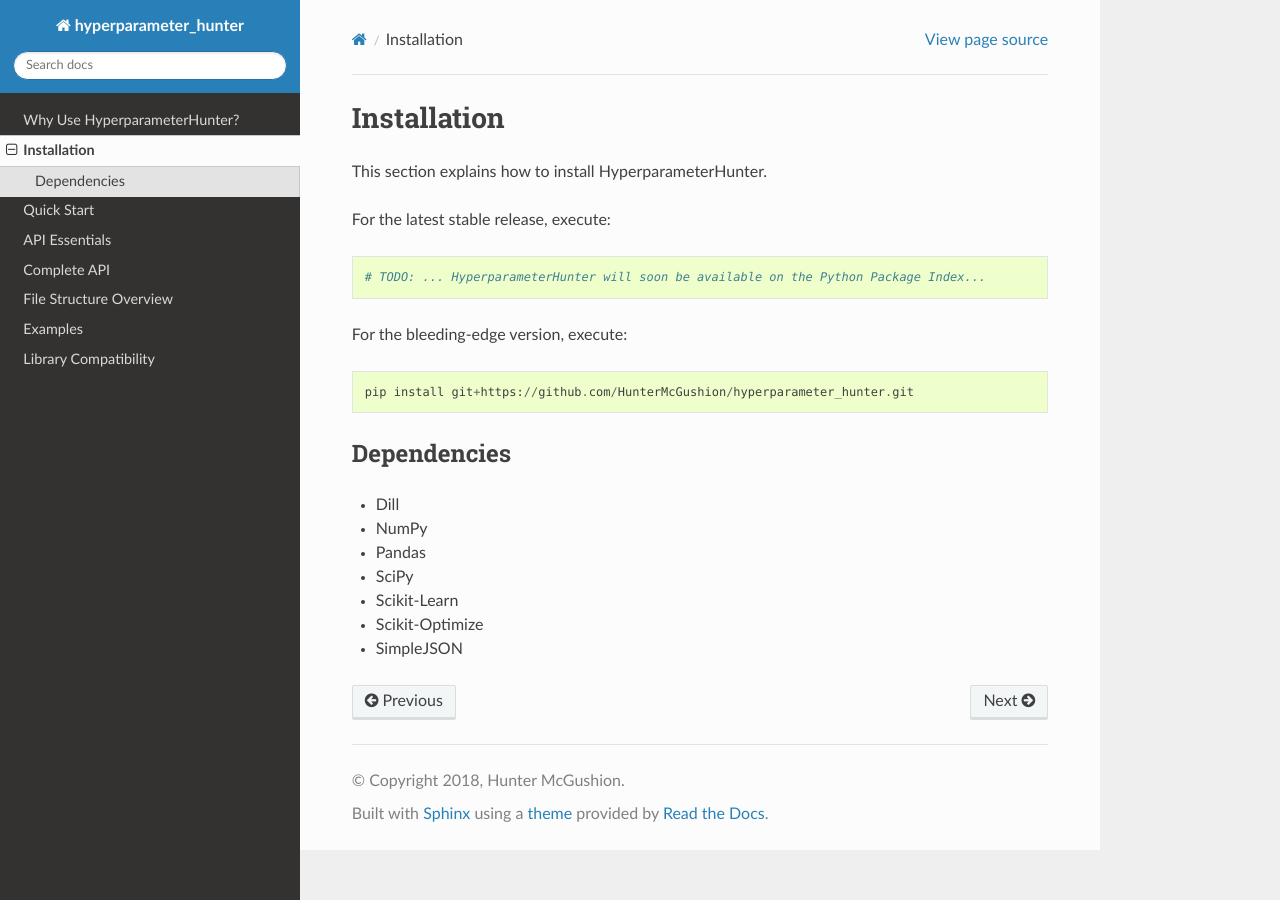
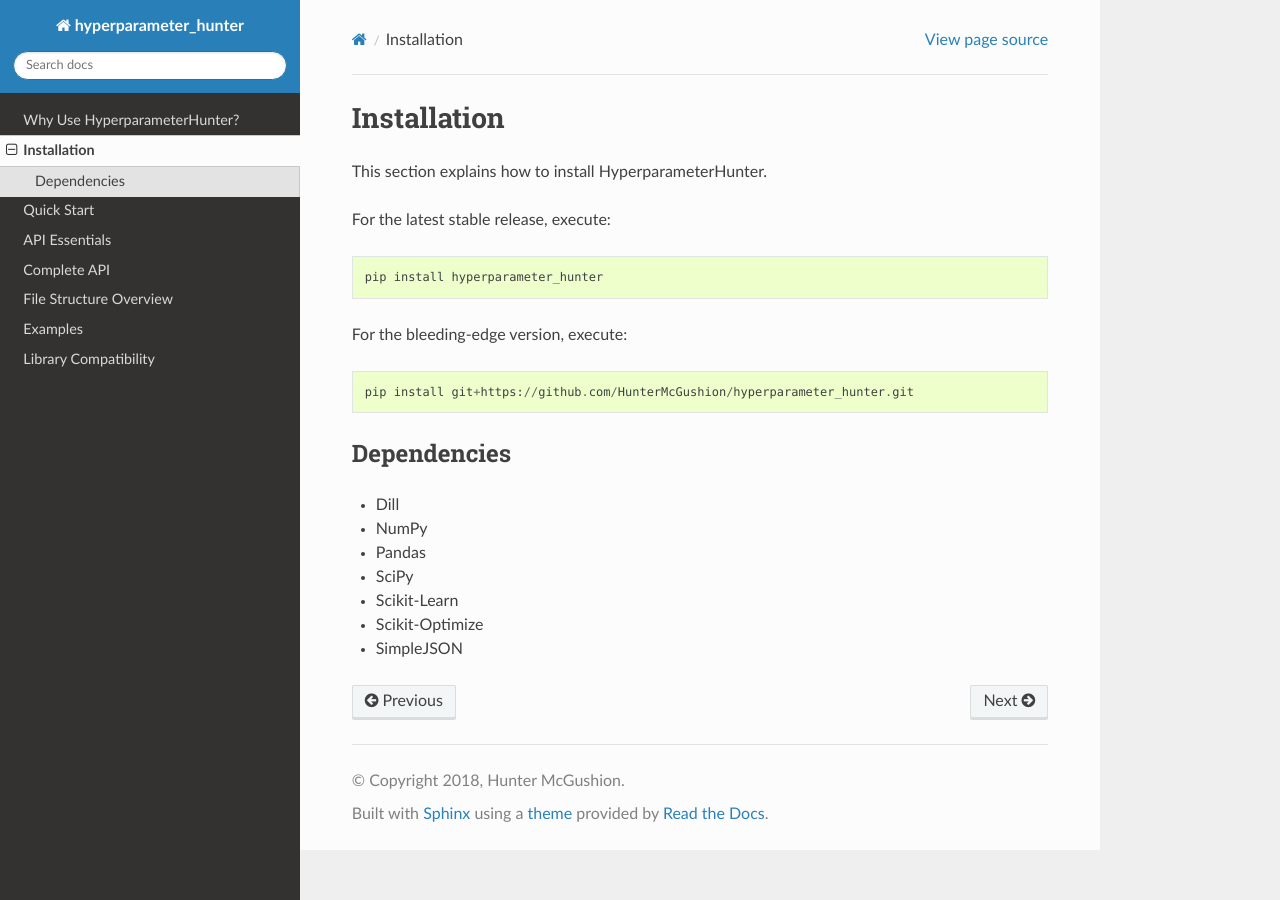
Before and after one commit to HunterMcGushion/hyperparameter_hunter, a Sphinx documentation site: the page built from docs/installation.rst, in a window 1280 px wide. Built offline with Sphinx 7.4.7 and the Read the Docs theme 2.0.0, drawn with Linux system fonts in a browser that asks for light colours.

Commit message:
Added build and dist dirs to gitignore and included pip install directions in installation docs

```diff
--- a/docs/installation.rst
+++ b/docs/installation.rst
@@ -6,7 +6,7 @@
 
 .. code::
 
-    # TODO: ... HyperparameterHunter will soon be available on the Python Package Index...
+    pip install hyperparameter_hunter
 
 For the bleeding-edge version, execute:
 
```
Also changed, not shown: 1 other file.
